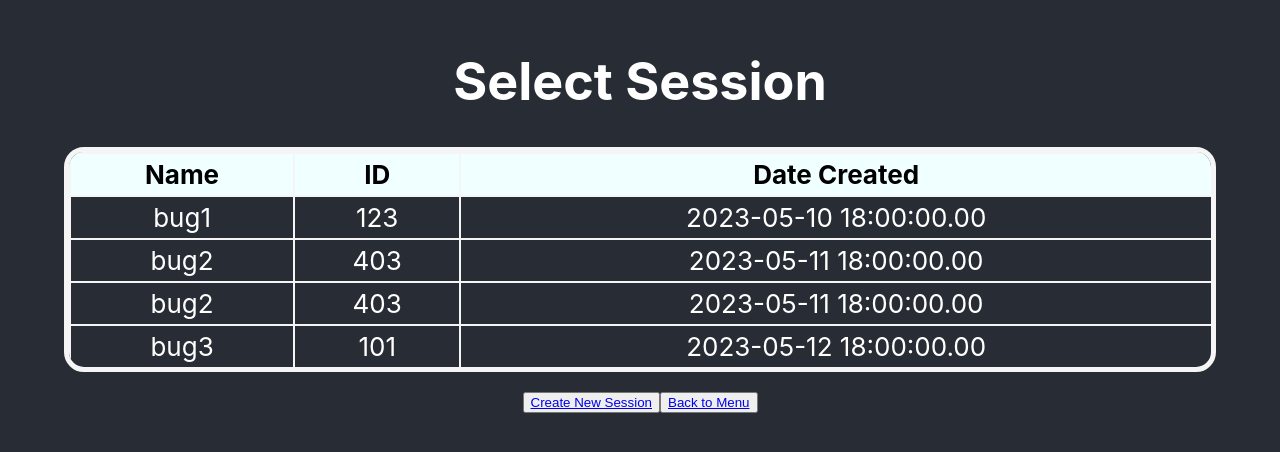
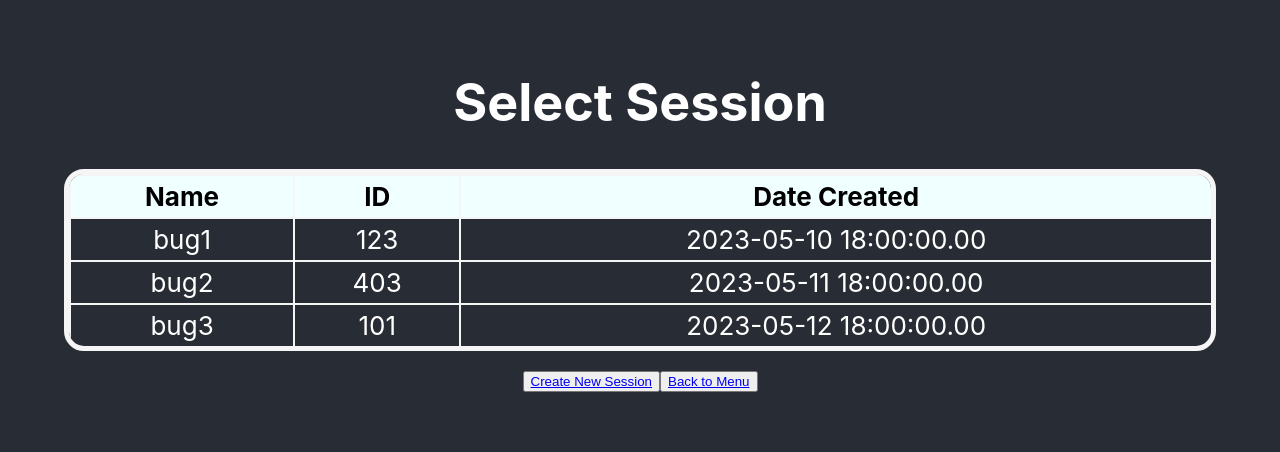
Before and after one commit to nlewxxs/balance-bug, a React (Create React App) app in the folder app/: page /Load in a window 1280 px wide. Shown: the part 186-638 px from the top of the page. Built offline with nearby package versions, Linux system fonts and the light colour scheme.

Commit message:
improved how session list gets data

```diff
--- a/app/src/components/LoadSession.js
+++ b/app/src/components/LoadSession.js
@@ -1,12 +1,18 @@
-import React from 'react';
+import React, { useState } from 'react';
 import { Link } from 'react-router-dom';
 import SessionList from './SessionList';
 
-function MainMenu() {
+function LoadSession() {
+  const [sessions] = useState([
+    {name: "bug1", id: "123", date: "2023-05-10 18:00:00.00"},
+    {name: "bug2", id: "403", date: "2023-05-11 18:00:00.00"},
+    {name: "bug3", id: "101", date: "2023-05-12 18:00:00.00"}
+  ]);
+
   return (
     <div className="selection">
       <h1>Select Session</h1>
-        <SessionList />
+      <SessionList sessions={sessions} />
       <button className="create_btn">
           <Link to="/Create">Create New Session</Link>
       </button>
@@ -17,4 +23,4 @@ function MainMenu() {
   )
 }
 
-export default MainMenu;
+export default LoadSession;
--- a/app/src/components/SessionList.js
+++ b/app/src/components/SessionList.js
@@ -1,17 +1,12 @@
 import { useState } from "react";
 import { useNavigate } from "react-router-dom";
 
-const SessionList = (/*{ sessions }*/) => {
-  const [sessions, setSessions] = useState([
-    {name: "bug1", id: "123", date: "2023-05-10 18:00:00.00"},
-    {name: "bug2", id: "403", date: "2023-05-11 18:00:00.00"},
-    {name: "bug2", id: "403", date: "2023-05-11 18:00:00.00"},
-    {name: "bug3", id: "101", date: "2023-05-12 18:00:00.00"}
-  ]);
+const SessionList = (props) => {
+  const sessions=props.sessions;
+
   const navigate = useNavigate();
 
   const handleClick = (id) => {
-
     navigate(`/Display/`+id);
   };
 
```
Lines whose indentation alone changed are shown as unchanged.
